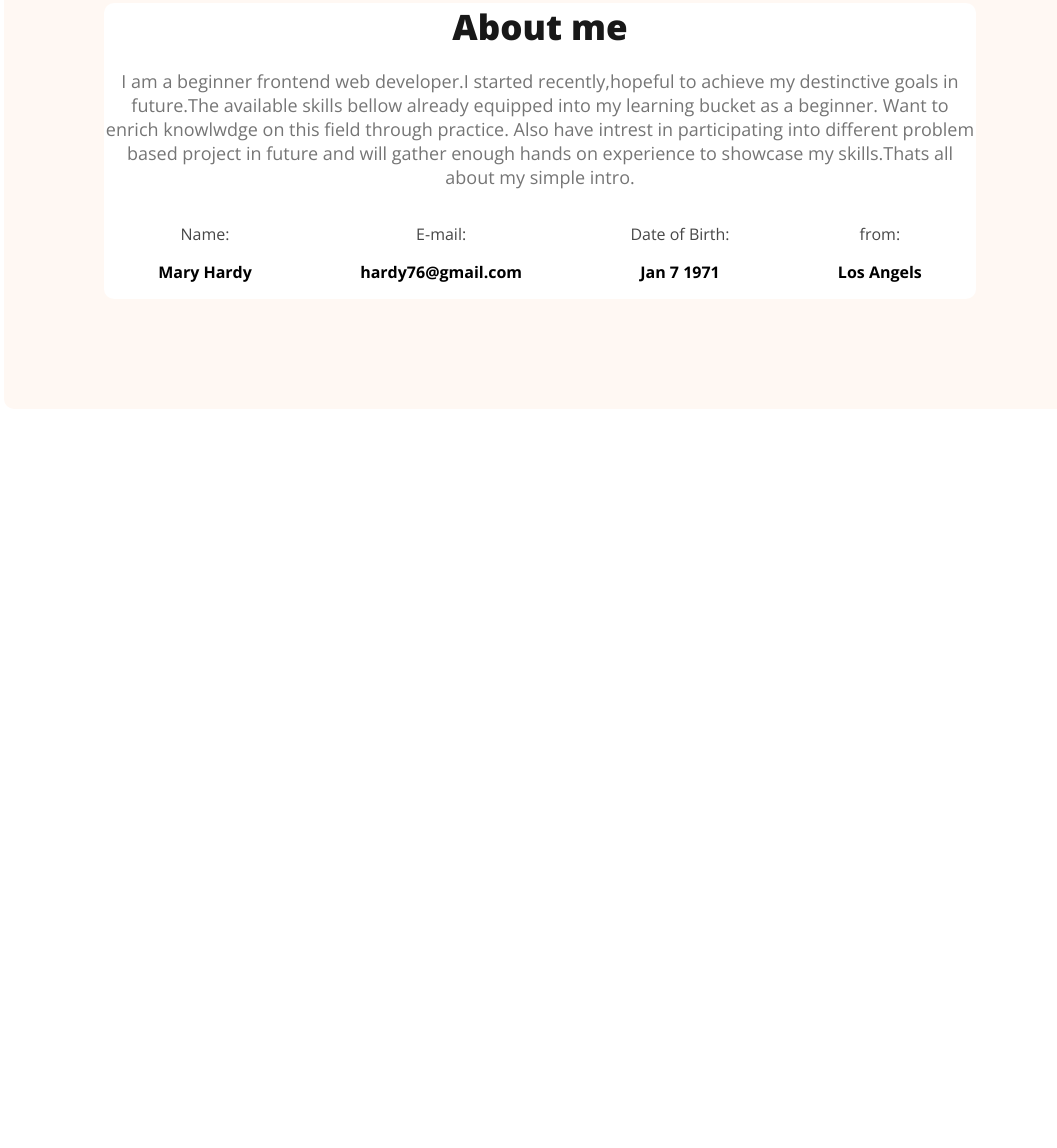
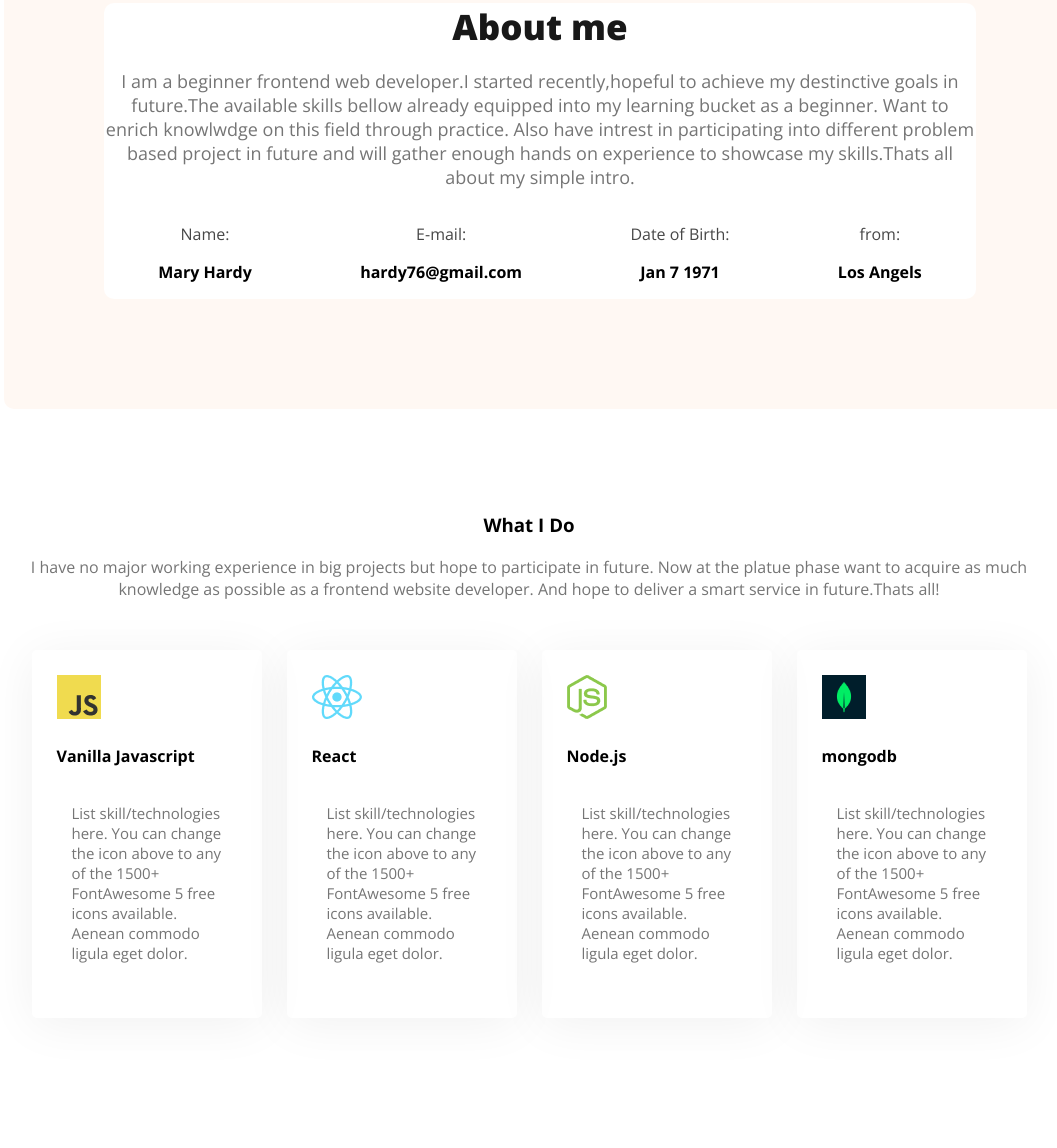
Before and after one commit to ZiayulHaqueRahim/webdev-portfolio, a plain HTML site: page index.html in a window 1280 px wide. Shown: the part 991-2139 px from the top of the page, without its empty margins (104-1161 px from the left). Before the commit the page ends 1400 px from the top, so only its background shows below. Drawn offline with nearby package versions, Linux system fonts and the light colour scheme.

Commit message:
second commit

```diff
--- a/index.html
+++ b/index.html
@@ -35,8 +35,8 @@
         </div>
    </header>
    <main>
-        <div class="about-container">
-            <section class=" about bg-third">
+        <section class="about-container">
+            <div class=" about bg-third">
                 <h3>
                     <div class="section-title">About me</div>
                 </h3>
@@ -69,9 +69,45 @@
                         <p class="item-sub-title">Los Angels</p>
                     </div>
                 </div>
+            </div>
+        </section>
+
+        <section class="skillset">
+            <div class="skillset-title">
+                <h3 style="text-align: center"> What I Do</h3>
+                 <p class="skills-subtitle">I have no major working experience in big projects but hope to participate in future.
+                    Now at the platue phase want to acquire as much knowledge as possible as a frontend website developer.
+                    And hope to deliver a smart service in future.Thats all!
+                </p>
+            </div>
+            <div class="skill-container">
+                <div class="skill">
+                    <img src="images/icons/js.png" alt="js">
+                    <h4 class="skill-title">Vanilla Javascript</h4>
+                    <p class="skill-subtitle">List skill/technologies here. You can change the icon above to any of the 1500+ FontAwesome 5 free icons available.
+                        Aenean commodo ligula eget dolor.</p>
+                </div>
+                <div class="skill">
+                    <img src="images/icons/react.png" alt="react">
+                    <h4 class="skill-title">React</h4>
+                    <p class="skill-subtitle">List skill/technologies here. You can change the icon above to any of the 1500+ FontAwesome 5 free icons available.
+                         Aenean commodo ligula eget dolor.</p>
+                </div>
+                <div class="skill">
+                    <img src="images/icons/nodejs.png " alt="node">
+                    <h4 class="skill-title">Node.js</h4>
+                    <p class="skill-subtitle">List skill/technologies here. You can change the icon above to any of the 1500+ FontAwesome 5 free icons available.
+                        Aenean commodo ligula eget dolor.</p>
+                </div>
+                <div class="skill">
+                    <img src="images/icons/mongo.png" alt="mongodb">
+                    <h4 class="skill-title">mongodb</h4>
+                    <p class="skill-subtitle">List skill/technologies here. You can change the icon above to any of the 1500+ FontAwesome 5 free icons available.
+                         Aenean commodo ligula eget dolor.</p>
+                </div>
+            </div>
 
         </section>
-        </div>
 
    </main>
    <footer>
--- a/styles/style.css
+++ b/styles/style.css
@@ -130,7 +130,7 @@ nav li a{
 }
 .about{
     border-radius: 10px;
-
+   position: relative;
     max-width: 900px;
 
     text-align: center;
@@ -158,3 +158,43 @@ nav li a{
 .bg-third{
     background-color: #FFFFFF;
 }
+.skillset{
+    position: absolute;
+    margin-top: 700px;
+
+}
+.skills-subtitle{
+    color:#757575;
+    text-align: center;
+    justify-content: center;
+    align-items: center;
+}
+.skillset-title{
+    max-width: 1050px;
+    align-items: center;
+    justify-content: center;
+    margin: 0 100px;
+}
+.skill-container{
+    display: flex;
+    direction: row;
+    gap: 25px;
+    margin: 50px auto 130px auto;
+    justify-content: center;
+
+}
+.skill{
+    padding:25px;
+    box-shadow: 0px 6px 50px 0px rgba(0, 0, 0, 0.06);
+    max-width:180px;
+    border-radius: 5px;
+}
+
+.skill-subtitle{
+    font-size: 15px;
+    font-weight: 300px;
+    color:#757575;
+    padding: 15px;
+    text-align: left;
+
+}
```
Lines whose indentation alone changed are shown as unchanged.
